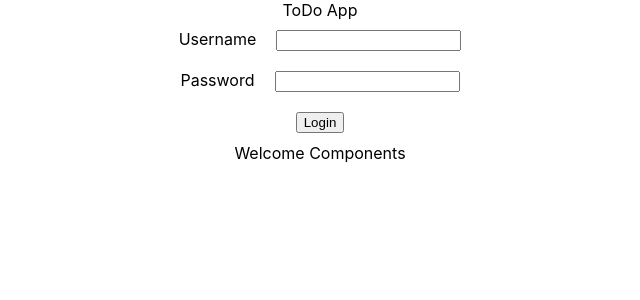
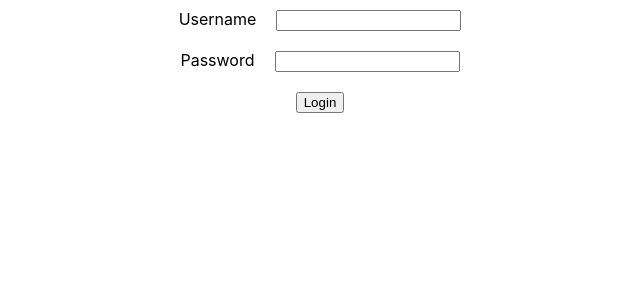
Before and after one commit to saiyanamadala/ToDO-App-ReactJs-Java, a React (Create React App) app: page / in a window 1280 px wide. Shown: the top 300 px of the page, without its empty margins (320-960 px from the left). Built offline with nearby package versions, Linux system fonts and the light colour scheme.

Commit message:
"added navigation"
	modified:   package-lock.json

```diff
--- a/package.json
+++ b/package.json
@@ -8,6 +8,7 @@
     "@testing-library/user-event": "^13.5.0",
     "react": "^18.3.1",
     "react-dom": "^18.3.1",
+    "react-router-dom": "^6.23.1",
     "react-scripts": "5.0.1",
     "web-vitals": "^2.1.4"
   },
--- a/src/component/todo/ToDoApp.jsx
+++ b/src/component/todo/ToDoApp.jsx
@@ -1,13 +1,20 @@
 import { useState } from 'react'
 import './ToDoApp.css'
+import { BrowserRouter, Routes,Route, useNavigate} from 'react-router-dom'
 
 
 export default function ToDoApp(){
     return(
         <div className="ToDoApp">
-            ToDo App
-            <LoginComponent/>
-            <WelcomeComponent/>
+
+            <BrowserRouter>
+                <Routes>
+                    <Route path="/" element={<LoginComponent/>}></Route>
+                    <Route path="/login" element={<LoginComponent/>}></Route>
+                    <Route path="/welcome" element={<WelcomeComponent/>}></Route>
+                    <Route path="*" element={<ErrorComponent/>}></Route>
+                </Routes>
+            </BrowserRouter>
         </div>
     )
 }
@@ -17,6 +24,7 @@ function LoginComponent(){
     const [password,setPassword]=useState("")
     const [loginSuccess,setLoginSuccess]=useState(false)
     const [loginFail,setLoginFail]=useState(false)
+    const navigate=useNavigate()
 
     function handleUserNameChange(event){
         setUserName(event.target.value)
@@ -30,6 +38,7 @@ function LoginComponent(){
         if(username==='sai' && password==='dummy'){
             setLoginSuccess(true)
             setLoginFail(false)
+            navigate('/welcome')
         }
         else{
             setLoginFail(true)
@@ -66,7 +75,13 @@ function LoginComponent(){
 function WelcomeComponent(){
     return(
         <div className="Welcome">
-            Welcome Components
+           <h1>Welcome Components</h1>
         </div>
     )
 }
+
+function ErrorComponent(){
+    return(
+        <h1>Page Not Found</h1>
+    )
+}
```
Also changed, not shown: 1 other file (tests, documents, lock files or other folders).
